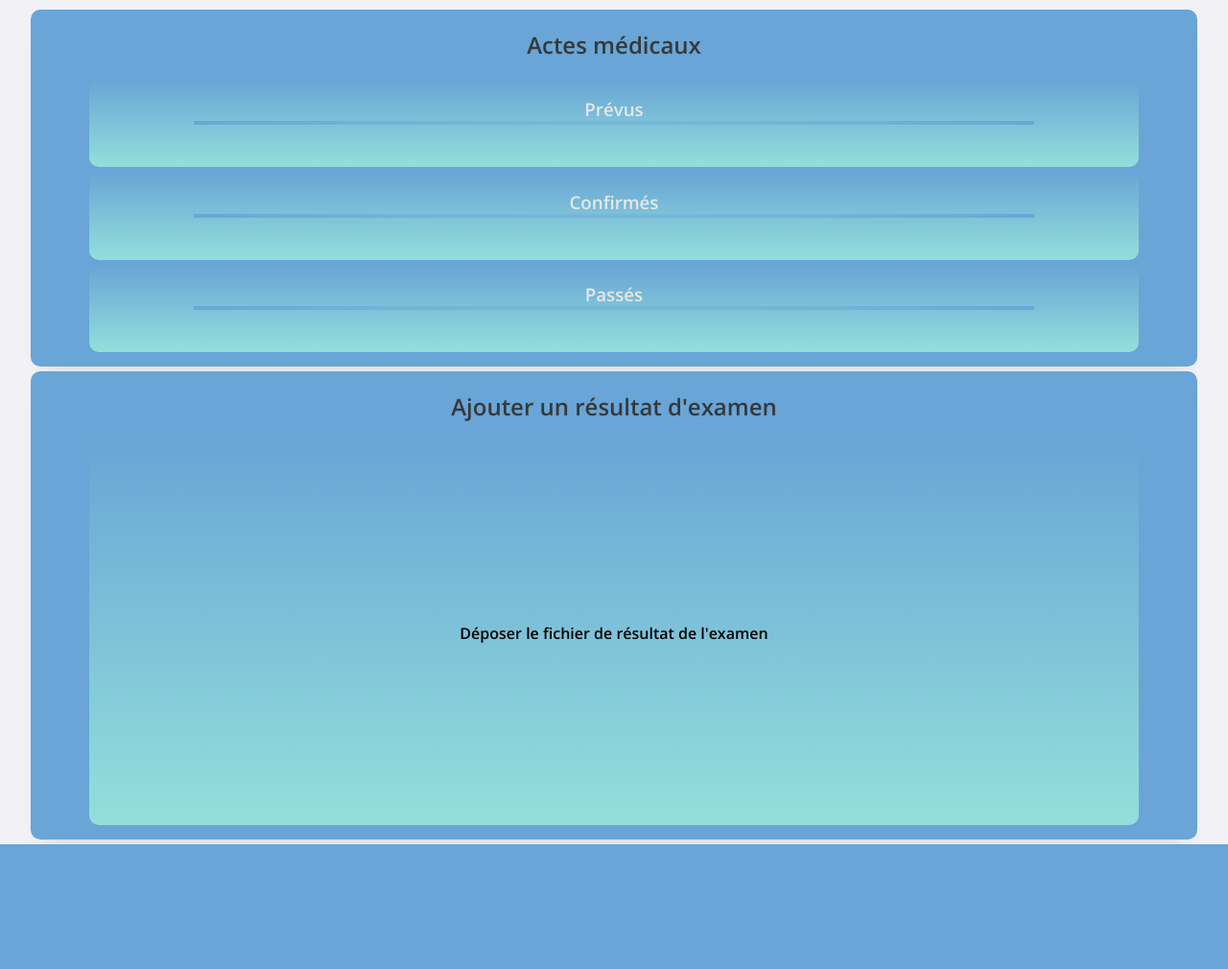
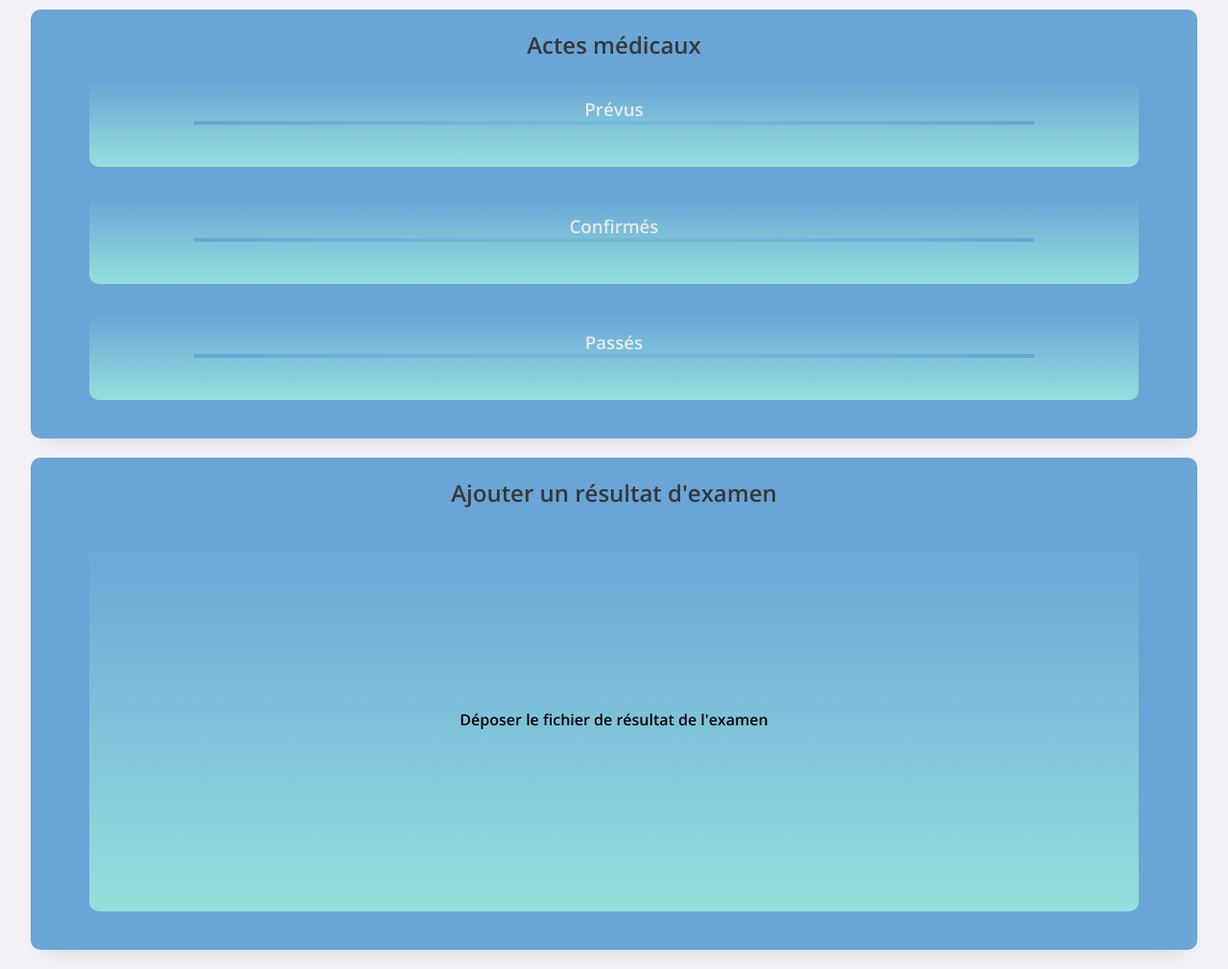
Before and after one commit to nderousseaux/projet-erp, a PHP site: page / in a window 1280 px wide. Shown: the part 86-1096 px from the top of the page at 96% size. Before the commit the page ends 966 px from the top, so only its background shows below. Run offline with PHP 8.4, Linux system fonts and the light colour scheme; data comes from the database, SQL or seed files in the repository; data that the repository does not hold is empty.

Commit message:
Correctifs de mise en forme

```diff
--- a/hopital/style/index.css
+++ b/hopital/style/index.css
@@ -41,7 +41,7 @@ section {
 	background-color: #69a5d6;
 	border-radius: 10px;
 	box-shadow: 0 15px 20px -15px #cecece;
-	margin-bottom: 5px;
+	margin-bottom: 10px;
 	padding-bottom: 10px;
 }
 
@@ -49,7 +49,7 @@ section {
 section > div {
 	display: flex;
 	width: 90%;
-	margin-bottom: 5px;
+	margin-bottom: 20px;
 	flex-direction: column;
 	align-items: center;
 	background: linear-gradient(180deg, #69a5d6, #93dfdb);
@@ -149,12 +149,20 @@ label {
 
 @media screen and (min-width: 1081px) {
 	/* Sections */
+	section {
+		margin-bottom: 20px;
+	}
+
 		/* Divisions dans section (prévus, confirmés, passés) */
+	section > div {
+		margin-bottom: 30px;
+	}
+
 			/* Tableaux */
 	#prevus > div,
 	#confirmes > div,
 	#passes > div {
-		min-width: 90%;
+		min-width: 100%;
 	}
 
 	.grille {
```
